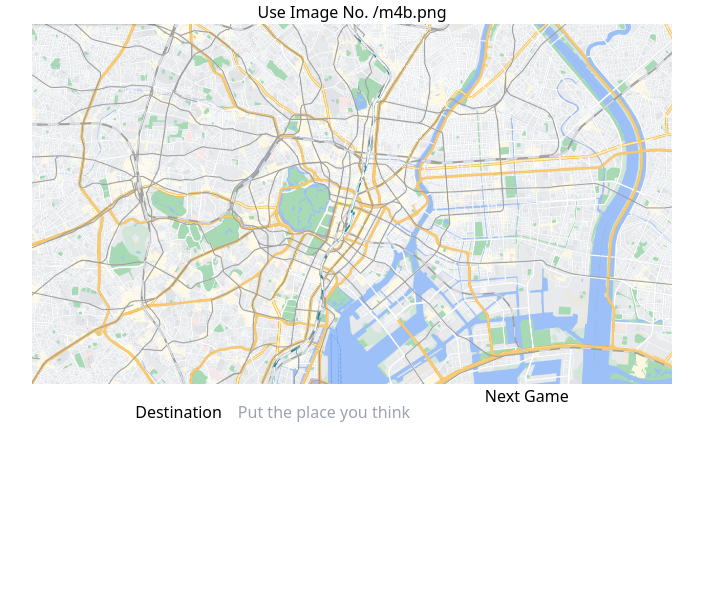
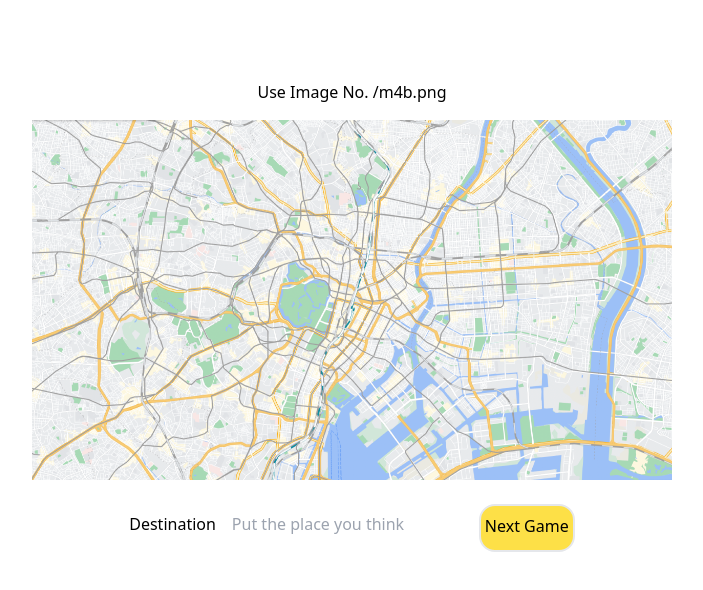
Before and after one commit to ElmuUuU/juniorwebdevelopment, a Next.js app: page /Games/Game1 in a window 1280 px wide. Shown: the top 590 px of the page, without its empty margins (288-991 px from the left). Built offline with nearby package versions, Linux system fonts and the light colour scheme.

Commit message:
animated start game button, updated Game1

```diff
--- a/components/Hero.tsx
+++ b/components/Hero.tsx
@@ -14,7 +14,7 @@ function Hero() {
     <div className="flex flex-col items-center justify-center w-full flex-1 px-20 text-center">
       <h1 className="text-6xl font-bold">Welcome to the cardboard games!</h1>
       <Link href={game}>
-        <p className="mt-10 text-6xl font bold border-2 rounded-3xl pt-2 p-4 bg-yellow-300 cursor-pointer">
+        <p className="mt-10 text-6xl font bold border-2 rounded-3xl pt-2 p-4 bg-yellow-300 cursor-pointer animate-pulse">
           Start the game
         </p>
       </Link>
--- a/pages/Games/Game1.tsx
+++ b/pages/Games/Game1.tsx
@@ -59,16 +59,17 @@ function Games() {
   }
 
   return (
-    <div className="flex flex-col items-center justify-center w-full px-20 text-center">
-      <p>Use Image No. {mapSelection}</p>
+    <div className="flex flex-col items-center justify-center w-full px-20 text-center pt-20">
+      <p className="pb-4">Use Image No. {mapSelection}</p>
       <Image
         src={mapSelection}
         alt=""
         width="640px"
         height="360px"
         layout="fixed"
+        className="pt-4"
       />
-      <form className="flex" method="POST">
+      <form className="flex pt-4" method="POST">
         <label htmlFor="name" className="mt-4">
           Destination
         </label>
@@ -80,7 +81,12 @@ function Games() {
           required
           placeholder="Put the place you think"
         />
-        <a href={getRandomGame()}>Next Game</a>
+        <a
+          href={getRandomGame()}
+          className="cursor-pointer mt-2 font bold border-2 rounded-2xl pt-2 px-1 bg-yellow-300"
+        >
+          Next Game
+        </a>
       </form>
     </div>
   );
```
